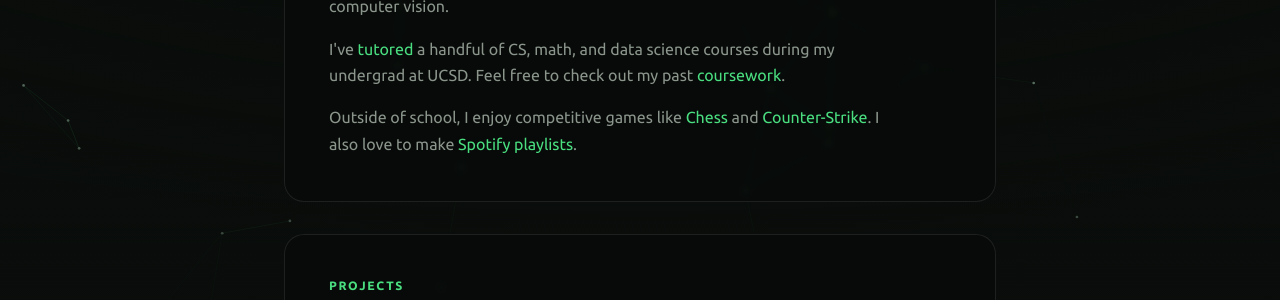
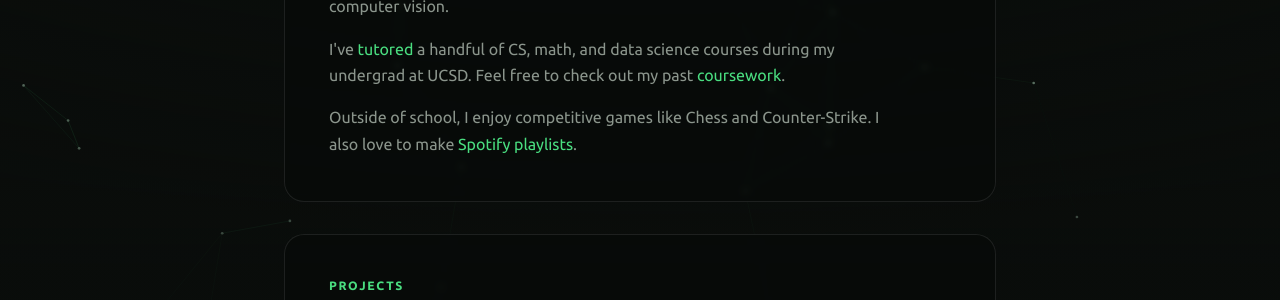
Before and after one commit to brighyama/brightenhayama.dev, a Jekyll site: the page built from index.html, in a window 1280 px wide. Shown: the part 435-735 px from the top of the page. Built offline with Jekyll 4.4.1, drawn with Linux system fonts in a browser that asks for light colours; part of the change alters nothing that is shown.

```diff
--- a/_layouts/home.html
+++ b/_layouts/home.html
@@ -31,7 +31,7 @@ layout: default
         Feel free to check out my past <a href="{{ '/courses/' | relative_url }}">coursework</a>.
       </p>
       <p>
-        Outside of school, I enjoy competitive games like <a href="https://www.chess.com/settings/profile" target="_blank" rel="noopener">Chess</a> and <a href="https://csstats.gg/player/76561198977023313" target="_blank" rel="noopener">Counter-Strike</a>.
+        Outside of school, I enjoy competitive games like Chess and Counter-Strike.
         I also love to make <a href="https://open.spotify.com/user/z4iz51mjaate3ydqho13qhigp?si=cdf0b4a9b2604d00" target="_blank" rel="noopener">Spotify playlists</a>.
       </p>
     </div>
```
